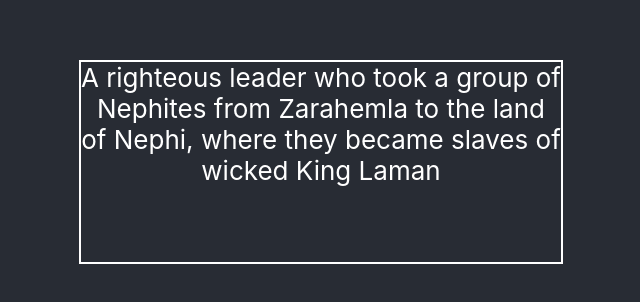
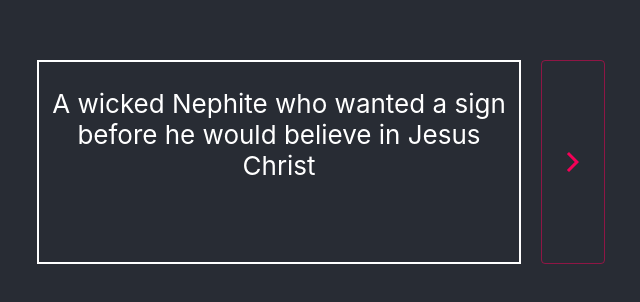
Before and after one commit to patrik-drean/book-of-mormon-people, a React (Create React App) app: page / in a window 1280 px wide. Shown: the part 238-540 px from the top of the page, without its empty margins (319-959 px from the left). Built offline with nearby package versions, Linux system fonts and the light colour scheme.

Commit message:
Finished card transition and flipping

```diff
--- a/package.json
+++ b/package.json
@@ -4,10 +4,14 @@
   "private": true,
   "dependencies": {
     "@material-ui/core": "^4.4.2",
+    "@material-ui/icons": "^4.4.1",
     "react": "^16.9.0",
     "react-card-flip": "^0.8.1",
     "react-dom": "^16.9.0",
+    "react-redux": "^7.1.1",
     "react-scripts": "3.1.1",
+    "redux": "^4.0.4",
+    "redux-saga": "^1.0.5",
     "typeface-roboto": "0.0.75"
   },
   "scripts": {
--- /dev/null
+++ b/src/actions/actions.js
@@ -0,0 +1,17 @@
+export const CHANGE_CARD_PERSON = 'CHANGE_CARD_PERSON';
+export const CHANGE_CARD_SIDE = 'CHANGE_CARD_SIDE';
+
+export function changeCardPerson(person) {
+    return {
+        type: CHANGE_CARD_PERSON,
+        person
+    }
+}
+
+export function changeCardSide(isFlipped, flipSpeed) {
+    return {
+        type: CHANGE_CARD_SIDE,
+        isFlipped,
+        flipSpeed
+    }
+}
--- a/src/componets/App/App.js
+++ b/src/componets/App/App.js
@@ -1,5 +1,9 @@
 import React from 'react';
-import Card from '../CardList/Card'
+import {createStore, applyMiddleware} from 'redux';
+import createSagaMiddleware from 'redux-saga';
+import {Provider} from 'react-redux';
+import reducer from '../../reducers/reducers'
+import FlashCardsPage from '../FlashCardsPage/FlashCardsPage'
 
 const appStyle = {
     textAlign: 'center',
@@ -13,12 +17,16 @@ const appStyle = {
     color: 'white',
 }
 
+const store = createStore(reducer);
+
 function App() {
-  return (
-    <div className="App" style={appStyle}>
-        <Card></Card>
-    </div>
-  );
+    return (
+        <Provider store={store}>
+            <div className="App" style={appStyle}>
+                <FlashCardsPage></FlashCardsPage>
+            </div>
+        </Provider>
+    );
 }
 
 export default App;
--- a/src/componets/CardList/Card.js
+++ /dev/null
@@ -1,58 +0,0 @@
-import React from 'react';
-import peopleData from '../../data/people_data';
-import ReactCardFlip from 'react-card-flip';
-
-const cardStyle = {
-    width: '60vh',
-    height: '25vh',
-    border: '2px white solid',
-}
-
-const cardTextStyle = {
-    height: '25vh',
-    textAlign: 'center'
-}
-
-class Card extends React.Component {
-    constructor(props) {
-        super(props);
-
-        const randomNum = this.getRandomIndex()
-        this.state = {
-            isFlipped: false,
-            person: peopleData[randomNum]
-        }
-        console.log(peopleData);
-    }
-
-    getRandomIndex() {
-        const min = Math.ceil(0);
-        const max = Math.floor(peopleData.length);
-        return Math.floor(Math.random() * (max - min)) + min
-    }
-
-    handleFlip = (e) => {
-        e.preventDefault();
-        this.setState(prevState => ({isFlipped: !prevState.isFlipped}));
-    }
-
-    render() {
-        return (
-            <ReactCardFlip isFlipped={this.state.isFlipped} flipDirection="vertical">
-                <div key="front" style={cardStyle} onClick={this.handleFlip}>
-                    {this.state.person.description}
-                </div>
-
-                <div key="back" style={cardStyle} onClick={this.handleFlip}>
-                    {this.state.person.name}
-                </div>
-            </ReactCardFlip>
-        )
-    }
-}
-
-export default Card;
-
-// State:
-//      isFlipped
-//      index
--- /dev/null
+++ b/src/componets/FlashCardsPage/Card.js
@@ -0,0 +1,45 @@
+import React from 'react';
+import ReactCardFlip from 'react-card-flip';
+
+const cardStyle = {
+    width: '60vh',
+    height: '25vh',
+    border: '2px white solid',
+    verticalAlign: 'middle',
+}
+
+const cardTextStyle = {
+    height: '25vh',
+    textAlign: 'center',
+    verticalAlign: 'middle'
+}
+
+class Card extends React.Component {
+
+    render() {
+        return (
+            <ReactCardFlip
+                isFlipped={this.props.isFlipped}
+                flipDirection="vertical"
+                flipSpeedBackToFront={this.props.flipSpeed}
+                flipSpeedFrontToBack={this.props.flipSpeed}
+            >
+                <div key="front" style={cardStyle} onClick={this.props.handleFlip}>
+                    <p style={cardTextStyle} >{this.props.person.description}</p>
+                </div>
+
+                <div key="back" style={cardStyle} onClick={this.props.handleFlip}>
+                    <p style={cardTextStyle} >{this.props.person.name}</p>
+                </div>
+            </ReactCardFlip>
+        )
+    }
+}
+
+export default Card;
+
+// Next Arrow
+    // Switch on space bar and arrow key
+    // Better transition
+// Switch to quiz or practice
+// Switch name & description
--- /dev/null
+++ b/src/componets/FlashCardsPage/FlashCardsPage.js
@@ -0,0 +1,67 @@
+import React from 'react';
+import {connect} from 'react-redux';
+import {changeCardPerson, changeCardSide} from '../../actions/actions'
+import Card from './Card';
+import NextArrow from './NextArrow';
+import peopleData from '../../data/people_data';
+
+const pageStyle = {
+    display: 'flex',
+    flexDirection: 'row'
+}
+
+class FlashCardsPage extends React.Component {
+    constructor(props) {
+        super(props);
+
+        this.props.dispatch(changeCardPerson(this.getRandomPerson()));
+    }
+
+    getRandomPerson() {
+        const min = Math.ceil(0);
+        const max = Math.floor(peopleData.length);
+        const randomIndex = Math.floor(Math.random() * (max - min)) + min;
+        return peopleData[randomIndex]
+    }
+
+    changeCard = event => {
+        event.preventDefault();
+
+        const fastFlipSpeed = .001;
+        this.props.dispatch(changeCardSide(false, fastFlipSpeed));
+        this.props.dispatch(changeCardPerson(this.getRandomPerson()));
+    }
+
+    handleFlip = event => {
+        event.preventDefault();
+
+        const normalFlipSpeed = .6;
+        this.props.dispatch(changeCardSide(!this.props.isFlipped, normalFlipSpeed));
+    }
+
+    render() {
+        return(
+            <div style={pageStyle}>
+                <Card
+                    person={this.props.person}
+                    isFlipped={this.props.isFlipped}
+                    flipSpeed={this.props.flipSpeed}
+                    handleFlip={this.handleFlip}>
+                </Card>
+                <NextArrow
+                    changeCard={this.changeCard}>
+                </NextArrow>
+            </div>
+        )
+    }
+}
+
+function mapStateToProps(state) {
+    return {
+        person: state.person,
+        isFlipped: state.isFlipped,
+        flipSpeed: state.flipSpeed
+    };
+}
+
+export default connect(mapStateToProps)(FlashCardsPage);
--- /dev/null
+++ b/src/componets/FlashCardsPage/NextArrow.js
@@ -0,0 +1,20 @@
+import React from 'react';
+import ArrowForwardIosIcon from '@material-ui/icons/ArrowForwardIos';
+import Button from '@material-ui/core/Button';
+
+const arrowStyle = {
+    margin: "0 0 0 20px"
+}
+
+class NextArrow extends React.Component {
+
+    render() {
+        return (
+            <Button variant="outlined" color="secondary" style={arrowStyle} onClick={this.props.changeCard}>
+                <ArrowForwardIosIcon></ArrowForwardIosIcon>
+            </Button>
+        )
+    }
+}
+
+export default NextArrow;
--- /dev/null
+++ b/src/reducers/reducers.js
@@ -0,0 +1,31 @@
+import {CHANGE_CARD_PERSON} from '../actions/actions'
+import {CHANGE_CARD_SIDE} from '../actions/actions'
+
+const initialState = {
+    person: {
+        name: '',
+        description: '',
+    },
+    isFlipped: false,
+    flipSpeed: .6
+}
+
+function reducer(state = initialState, action) {
+    switch (action.type) {
+        case CHANGE_CARD_PERSON:
+            return {
+                ...state,
+                person: action.person
+            }
+        case CHANGE_CARD_SIDE:
+            return {
+                ...state,
+                isFlipped: action.isFlipped,
+                flipSpeed: action.flipSpeed
+            }
+        default:
+            return state;
+    }
+}
+
+export default reducer;
```
Also changed, not shown: 1 other file (tests, documents, lock files or other folders).
